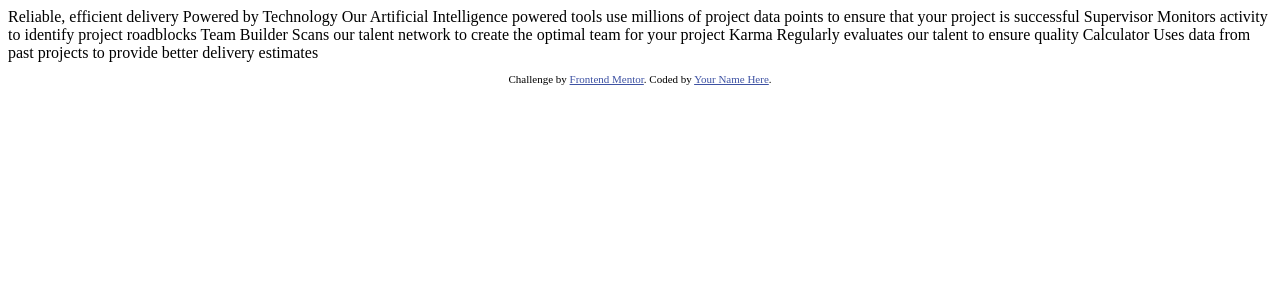
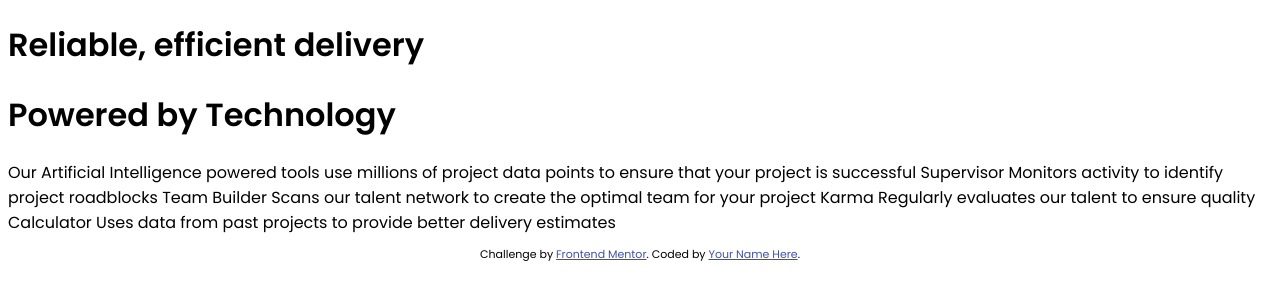
Before and after one commit to astrolitelinux/Four-Card-Feature, a plain HTML site: page index.html in a window 1280 px wide. Drawn offline with Linux system fonts and the light colour scheme.

Commit message:
set up complete!

```diff
--- a/index.html
+++ b/index.html
@@ -1,10 +1,22 @@
 <!DOCTYPE html>
+<!-- regular notes -->
+<!-- *highlighted  notes -->
+<!-- !task or alert -->
+<!-- TODO -->
+<!-- ? query -->
+
 <html lang="en">
 <head>
   <meta charset="UTF-8">
   <meta name="viewport" content="width=device-width, initial-scale=1.0"> <!-- displays site properly based on user's device -->
 
   <link rel="icon" type="image/png" sizes="32x32" href="./images/favicon-32x32.png">
+
+  <!--* my style sheet: -->
+  <link rel="stylesheet" type="text/css" href="styles.css">
+
+  <!--* Poppin fonts style sheet link -->
+  <link href="https://fonts.googleapis.com/css2?family=Poppins:wght@200;400;600&display=swap" rel="stylesheet">
 
   <title>Frontend Mentor | Four card feature section</title>
 
@@ -16,8 +28,8 @@
 </head>
 <body>
 
-  Reliable, efficient delivery
-  Powered by Technology
+  <h1>Reliable, efficient delivery</h1>
+  <h1>Powered by Technology</h1>
 
   Our Artificial Intelligence powered tools use millions of project data points
   to ensure that your project is successful
--- a/styles.css
+++ b/styles.css
@@ -0,0 +1,3 @@
+body {
+	font-family: 'Poppins', sans-serif;
+}
```
